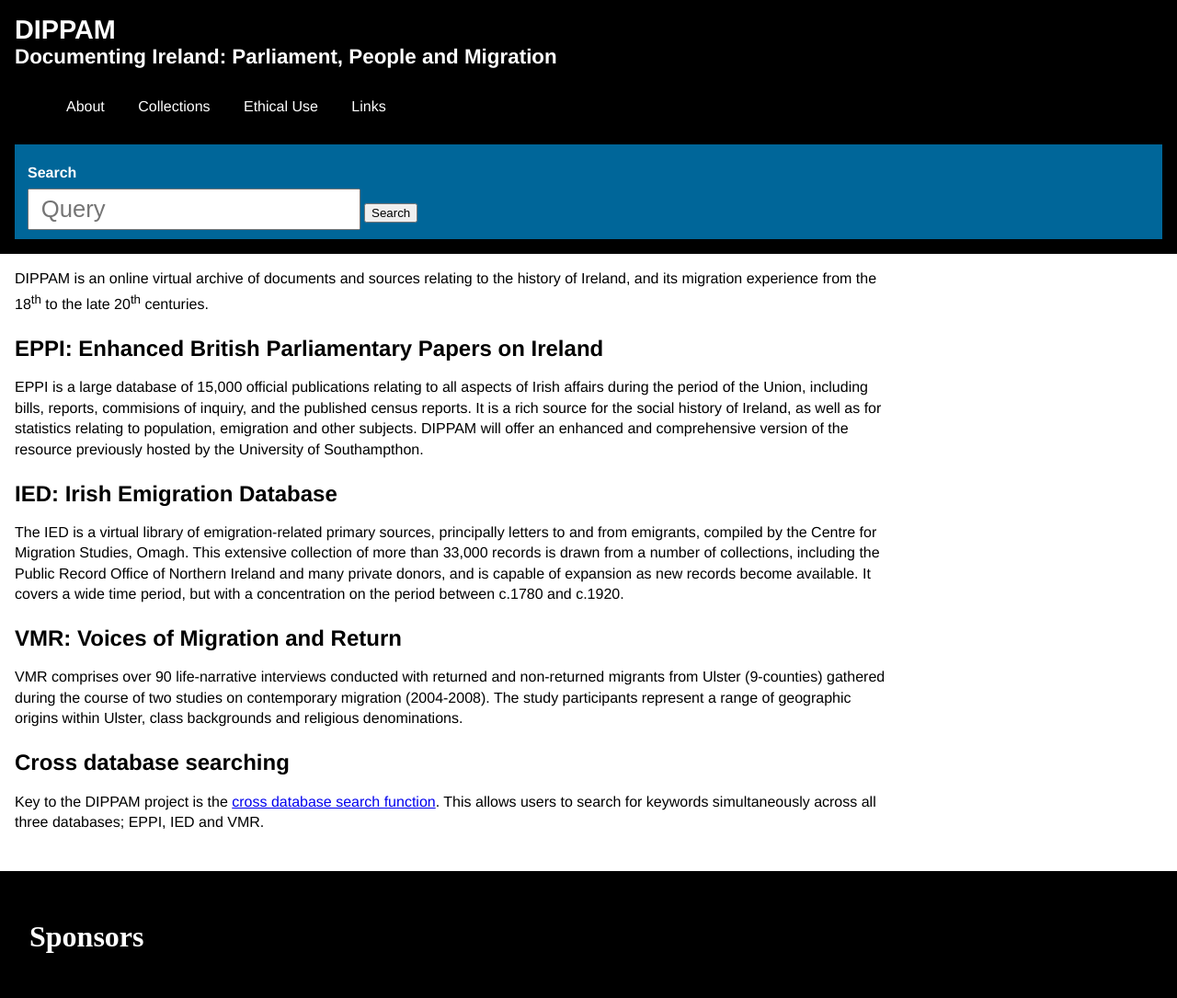
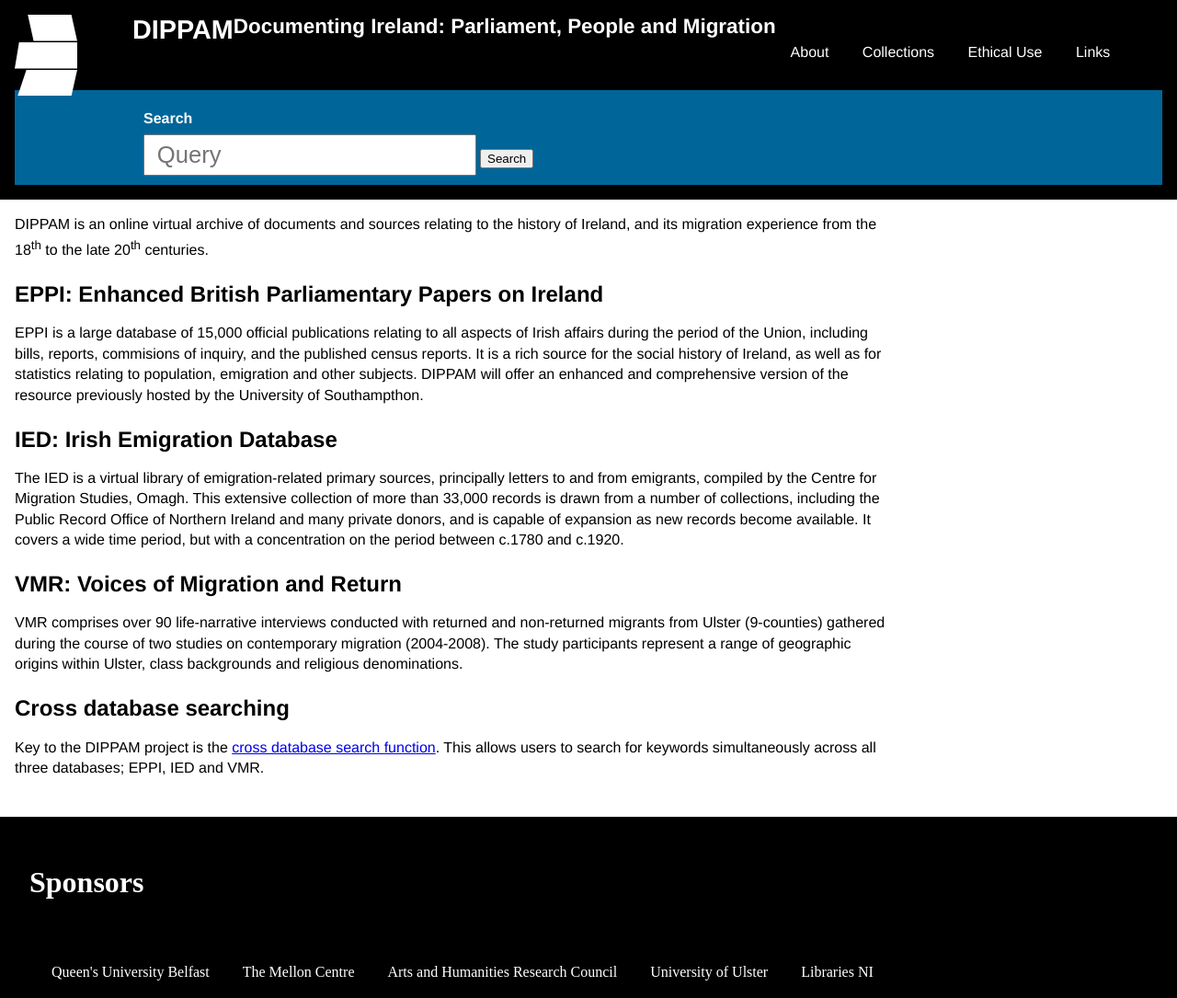
Before and after one commit to conail/dippam, a website: page public/homepage.html in a window 1280 px wide. Shown: the top 1085 px of the page at 92% size. Drawn offline with Linux system fonts and the light colour scheme.

Commit message:
Resize and inline logo into HTML.

```diff
--- a/public/homepage.html
+++ b/public/homepage.html
@@ -7,6 +7,13 @@
   <body>
     <div id="app">
       <header>
+	<svg id="logo" viewbox="0 0 81 56">
+	  <g>
+	    <path d="m 9,0  30,0  4,18 -30,0 z" id="b1"/>
+	    <path d="m 0,37 43,0 0,-18 -40,0 z" id="b2"/>
+	    <path d="m 8,38 35,0 -4,18 -37,0 z" id="b3"/>
+	  </g>
+	</svg>
 	<h1><a href="/">DIPPAM</a></h1>
 	<h2><a href="/">Documenting Ireland: Parliament, People and Migration</a></h2>
 	<nav id="primary">
--- a/sass/style.sass
+++ b/sass/style.sass
@@ -16,11 +16,21 @@
       color: #FFF
       text-decoration: none
     h1
+      clear: right
+      float: left
       font-size: 1.8em
       margin: 0
     h2
+      float: left
       font-size: 1.4em
       margin: 0
+    svg#logo
+      float: left
+      width: 8em
+      g
+        path
+          fill: #FFF
+          stroke: none
     nav#primary
       li
         display: inline-block
```
Also changed, not shown: public/css/style.css.
